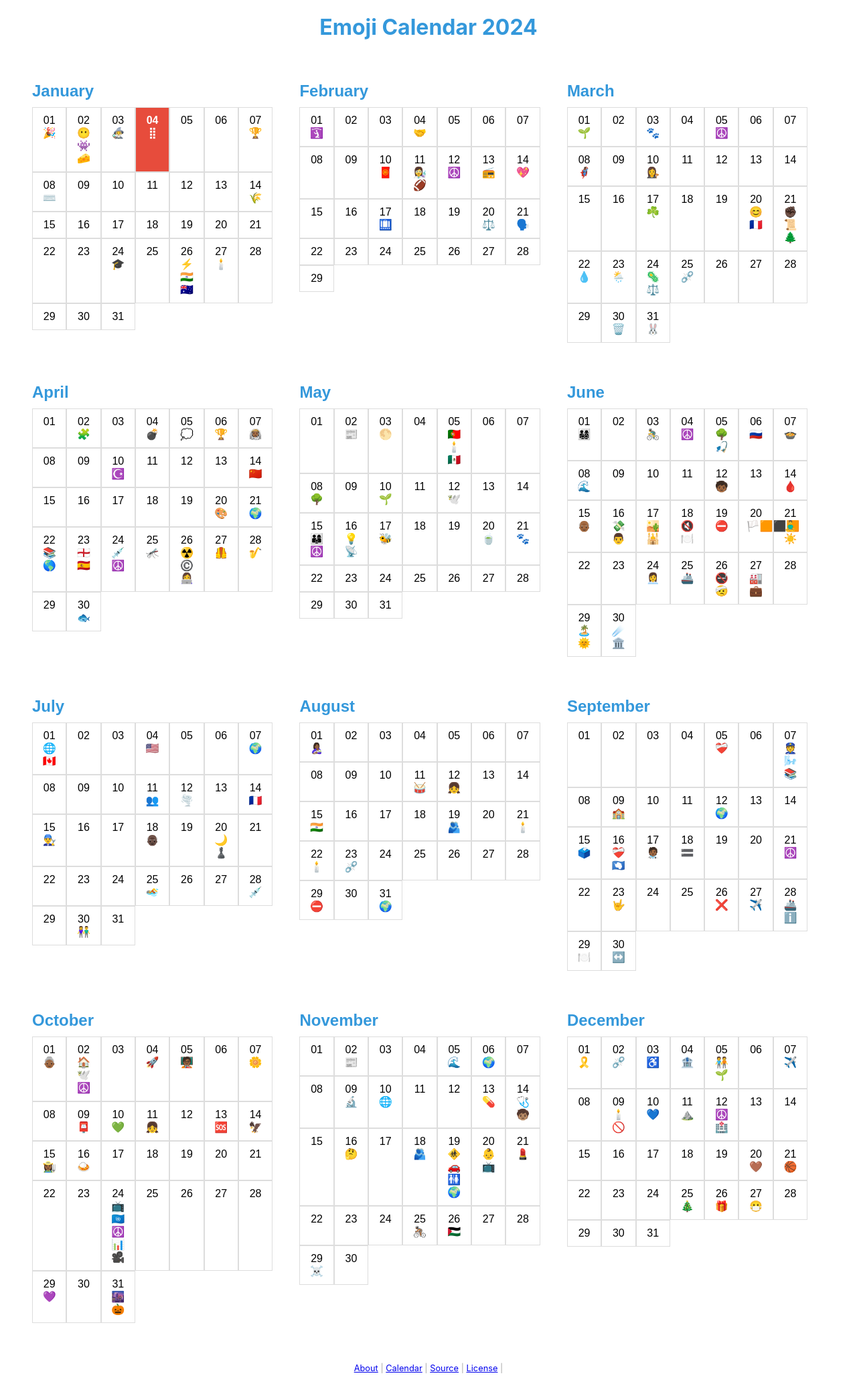
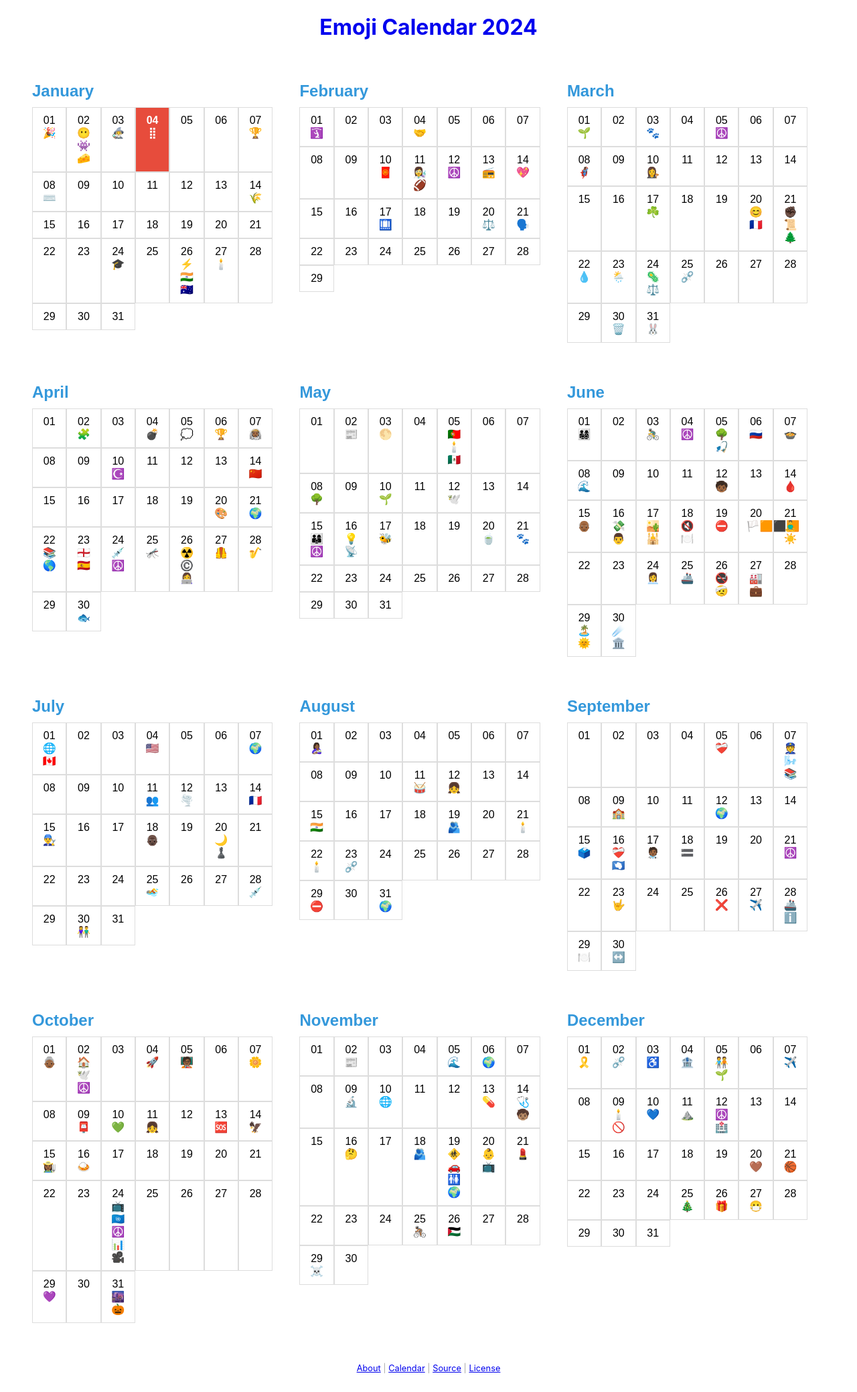
Before and after one commit to captn3m0/emoji-every-day, a Jekyll site: the page built from index.md, in a window 1280 px wide. Shown: the whole page at 67% size. Built offline with Jekyll 4.4.1, drawn with Linux system fonts in a browser that asks for light colours.

Commit message:
fix some links etc

```diff
--- a/_config.yml
+++ b/_config.yml
@@ -1,5 +1,5 @@
 url: "https://captnemo.in" # the base hostname & protocol for your site, e.g. http://example.com
-baseurl: "/emoji-every-day/" # the subpath of your site, e.g. /blog
+baseurl: "/emoji-every-day" # the subpath of your site, e.g. /blog
 title: "Emoji Every Day" # the name of your site, e.g. ACME Corp.
 exclude:
   - vendor
--- a/_includes/footer.html
+++ b/_includes/footer.html
@@ -1,6 +1,6 @@
 <footer>
-	<a href="/about">About</a> |
-	<a href="/">Calendar</a> |
+	<a href="{{site.baseurl}}/about/">About</a> |
+	<a href="{{site.baseurl}}/">Calendar</a> |
 	<a href="https://github.com/captn3m0/emoji-every-day">Source</a> |
-	<a href="https://raw.githubusercontent.com/captn3m0/emoji-every-day/main/LICENSE">License</a> |
+	<a href="https://raw.githubusercontent.com/captn3m0/emoji-every-day/main/LICENSE">License</a>
 </footer>
--- a/_layouts/default.html
+++ b/_layouts/default.html
@@ -7,7 +7,7 @@
     <link rel="stylesheet" href="{{ "/assets/css/main.css" | relative_url }}">
   </head>
   <body>
-    <h1>{{page.title}}</h1>
+    <h1><a href="{{site.baseurl}}{{page.url}}">{{page.title}}</a></h1>
     <main>
     {{ content }}
     </main>
--- a/assets/css/main.scss
+++ b/assets/css/main.scss
@@ -7,6 +7,12 @@
 h1 {
   color: $primary-color;
   text-align: center;
+  a{
+    text-decoration: none;
+  }
+  a:visited{
+    color: $primary-color;
+  }
 }
 
 .calendar {
```
Also changed, not shown: README.md.
